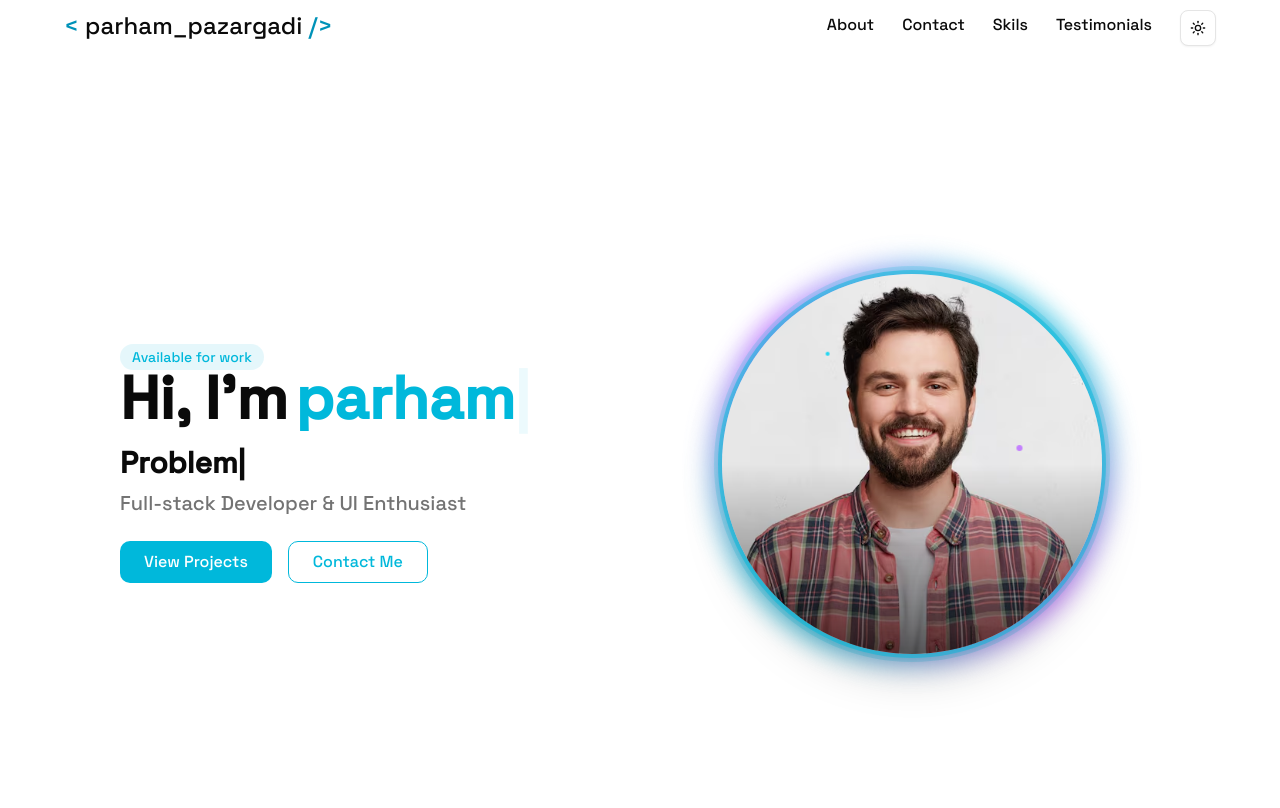
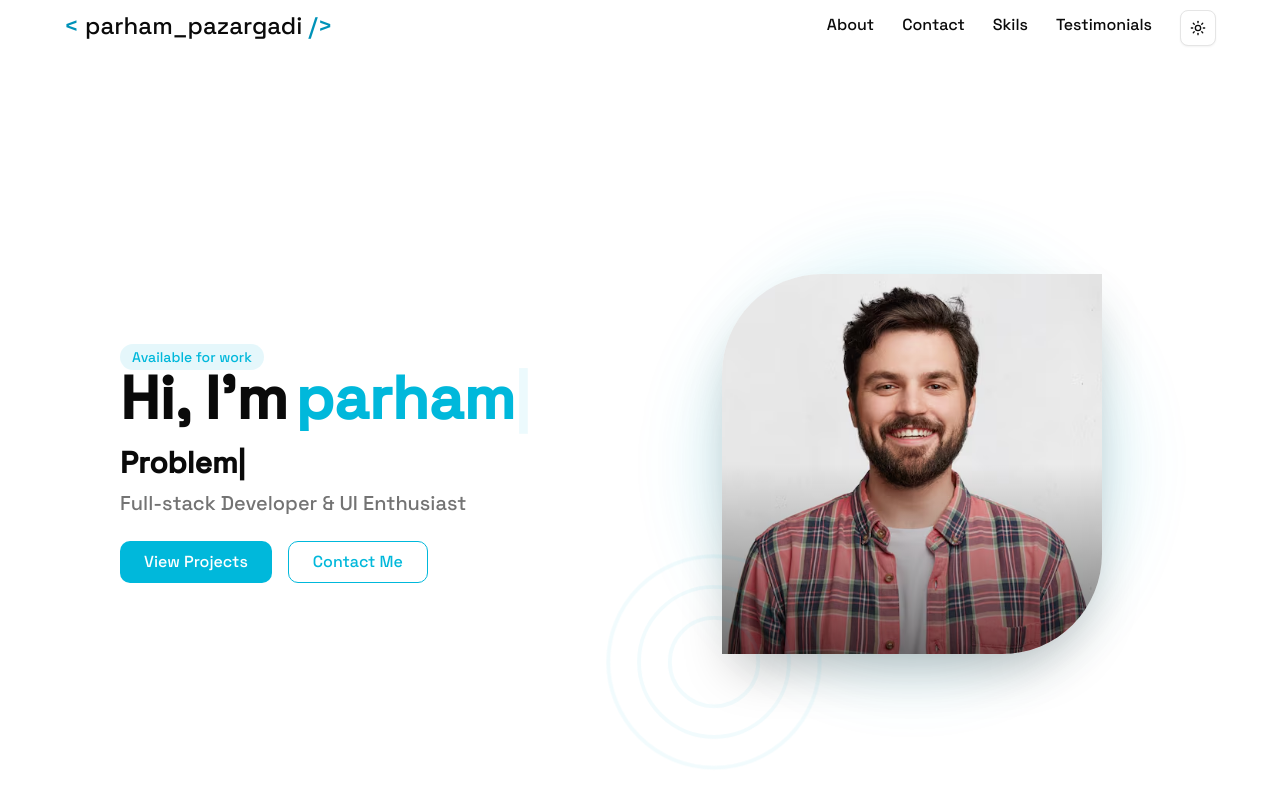
Before and after one commit to parham-devdocs/portfolio-next, a Next.js app in the folder frontend/: page / in a window 1280 px wide. Shown: the top 808 px of the page. Built offline with nearby package versions, Linux system fonts and the light colour scheme.

Commit message:
image styling fixed

```diff
--- a/frontend/app/globals.css
+++ b/frontend/app/globals.css
@@ -119,7 +119,7 @@
 
 @layer base {
   * {
-    @apply border-border outline-ring/50;
+    @apply border-border outline-ring/100;
   }
   body {
     @apply bg-background text-foreground;
@@ -136,7 +136,7 @@
 
 @keyframes pulse-glow {
   0%, 100% { opacity: 0.1; transform: scale(1); }
-  50% { opacity: 0.4; transform: scale(1.05); }
+  50% { opacity: 0.4; transform: scale(1.2); }
 }
 
 @keyframes scan {
@@ -146,7 +146,7 @@
 
 @keyframes float {
   0%, 100% { transform: translateY(0px) translateX(0px); opacity: 0; }
-  50% { transform: translateY(-20px) translateX(10px); opacity: 1; }
+  50% { transform: translateY(-50px) translateX(30px); opacity: 1; }
 }
 
 .animate-spin-slow {
@@ -170,3 +170,7 @@
 .animate-float-slow {
   animation: float 6s ease-in-out infinite 2s;
 }
+
+body{
+  @apply transition-colors duration-500
+}
--- a/frontend/app/page.tsx
+++ b/frontend/app/page.tsx
@@ -28,16 +28,12 @@ export default function Home() {
       </div>
 
       <div className="flex-1 flex justify-center">
-        <div className="relative group">
-          {/* Animated rotating gradient ring */}
-          <div className="absolute -inset-3 rounded-full bg-gradient-to-r from-cyan-500 via-purple-500 to-cyan-500 animate-spin-slow opacity-70 blur-md"></div>
+        <div className="relative">
+          {/* Simple elegant glow */}
+          <div className="absolute -inset-4 rounded-full bg-cyan-500/20 blur-2xl animate-pulse"></div>
 
-          {/* Pulsing glow effect */}
-          <div className="absolute -inset-2 rounded-full bg-cyan-500 animate-pulse-glow opacity-20"></div>
-
-          <div className="relative w-[280px] md:w-[380px] aspect-square rounded-full overflow-hidden ring-4 ring-cyan-500/50 shadow-2xl">
-            {/* Image with zoom effect */}
-            <div className="relative w-full h-full transition-transform duration-700 group-hover:scale-110">
+          {/* Main image container - improved shape */}
+          <div className="relative w-[280px] md:w-[380px] aspect-square rounded-tl-[100px] rounded-br-[100px] overflow-hidden shadow-2xl">
             <Image
               src={profilePicture}
               alt="Parham"
@@ -47,45 +43,22 @@ export default function Home() {
               priority
               quality={100}
             />
+
+            {/* Simple gradient overlay */}
+            <div className="absolute inset-0 bg-gradient-to-t from-black/50 via-transparent to-transparent"></div>
           </div>
 
-            {/* Cyberpunk scanline effect */}
-            <div className="absolute inset-0 pointer-events-none bg-gradient-to-b from-transparent via-cyan-500/5 to-transparent animate-scan"></div>
-
-            {/* Gradient overlay with vignette */}
-            <div className="absolute inset-0 bg-gradient-to-t from-black/60 via-transparent to-transparent"></div>
-
-            {/* Neon border animation */}
-            <div className="absolute inset-0 rounded-full border-2 border-cyan-400/0 group-hover:border-cyan-400/80 transition-all duration-500"></div>
-
-            {/* Code brackets with glass morphism */}
-            <div className="absolute -top-5 -left-5 z-20">
-              <div className="bg-black/60 backdrop-blur-md rounded-lg px-3 py-2 border border-cyan-500/50 shadow-lg shadow-cyan-500/20">
-                <span className="text-cyan-400 text-3xl md:text-4xl font-mono font-bold animate-pulse">
-                  &lt;/&gt;
-                </span>
-              </div>
-            </div>
-
-            <div className="absolute -bottom-5 -right-5 z-20">
-              <div className="bg-black/60 backdrop-blur-md rounded-lg px-3 py-2 border border-cyan-500/50 shadow-lg shadow-cyan-500/20">
-                <span className="text-cyan-400 text-3xl md:text-4xl font-mono font-bold animate-pulse">
-                  {"{}"}
-                </span>
-              </div>
-            </div>
-
-            {/* Floating particles effect */}
-            <div className="absolute inset-0 overflow-hidden rounded-full">
-              <div className="absolute w-1 h-1 bg-cyan-400 rounded-full top-1/4 left-1/4 animate-float"></div>
-              <div className="absolute w-1 h-1 bg-blue-400 rounded-full top-2/3 left-1/3 animate-float-delayed"></div>
-              <div className="absolute w-1.5 h-1.5 bg-purple-400 rounded-full top-1/2 left-3/4 animate-float-slow"></div>
+          {/* Ping animations - fixed positioning */}
+          <div className="absolute bottom-1 -left-12 lg:-bottom-16 lg:-left-16">
+            {/* Outer ring */}
+            <div className="w-20 h-20 lg:w-28 lg:h-28 rounded-full border-2 border-cyan-500 animate-ping opacity-75"></div>
+            {/* Middle ring */}
+            <div className="w-14 h-14 lg:w-20 lg:h-20 rounded-full border-2 border-cyan-500 animate-ping absolute top-3 left-3 lg:top-4 lg:left-4 opacity-75"></div>
+            {/* Inner ring */}
+            <div className="w-8 h-8 lg:w-12 lg:h-12 rounded-full border-2 border-cyan-500 animate-ping absolute top-6 left-6 lg:top-8 lg:left-8 opacity-75"></div>
           </div>
         </div>
       </div>
     </div>
-
-
-    </div>
-  )
+  );
 }
```
Lines whose indentation alone changed are shown as unchanged.
